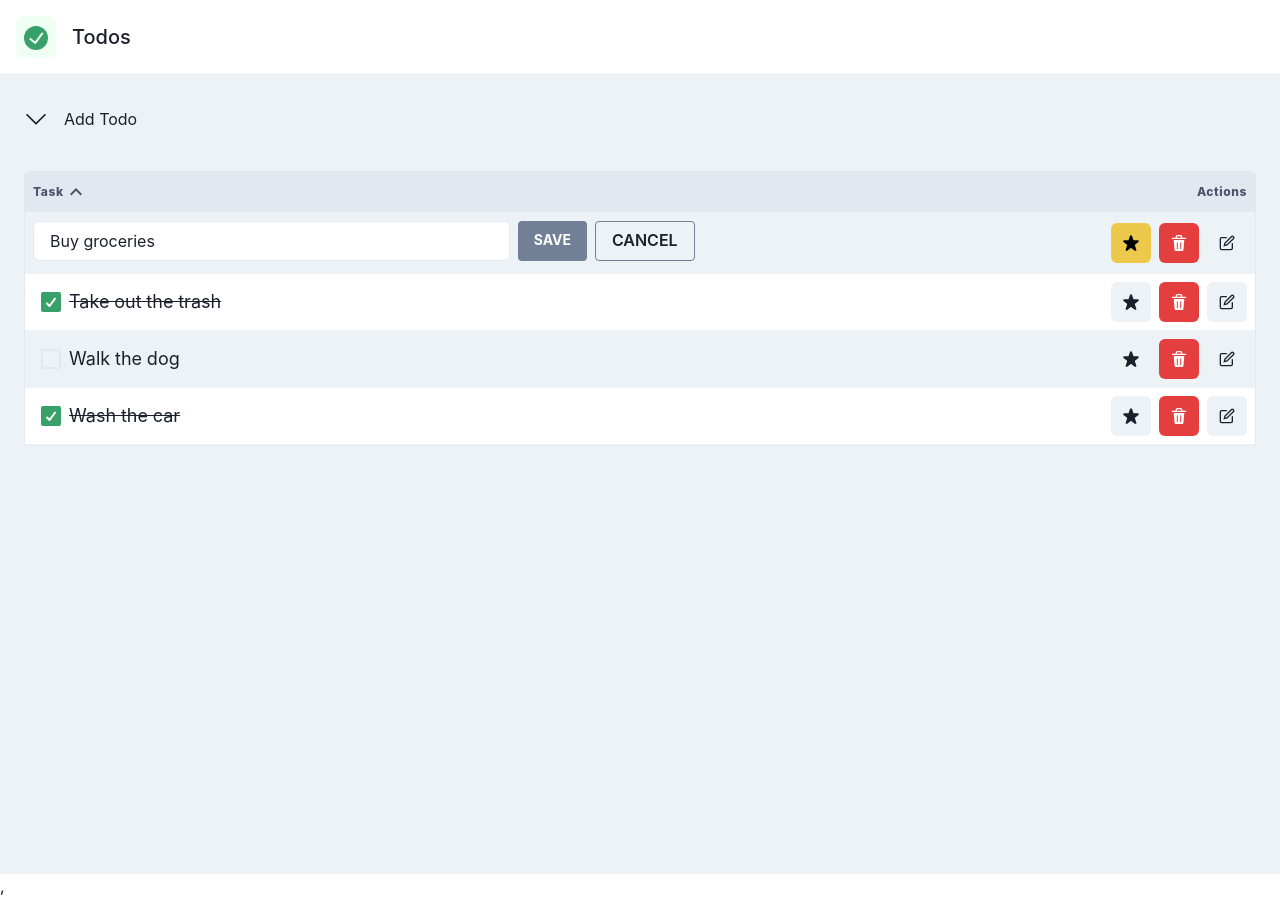
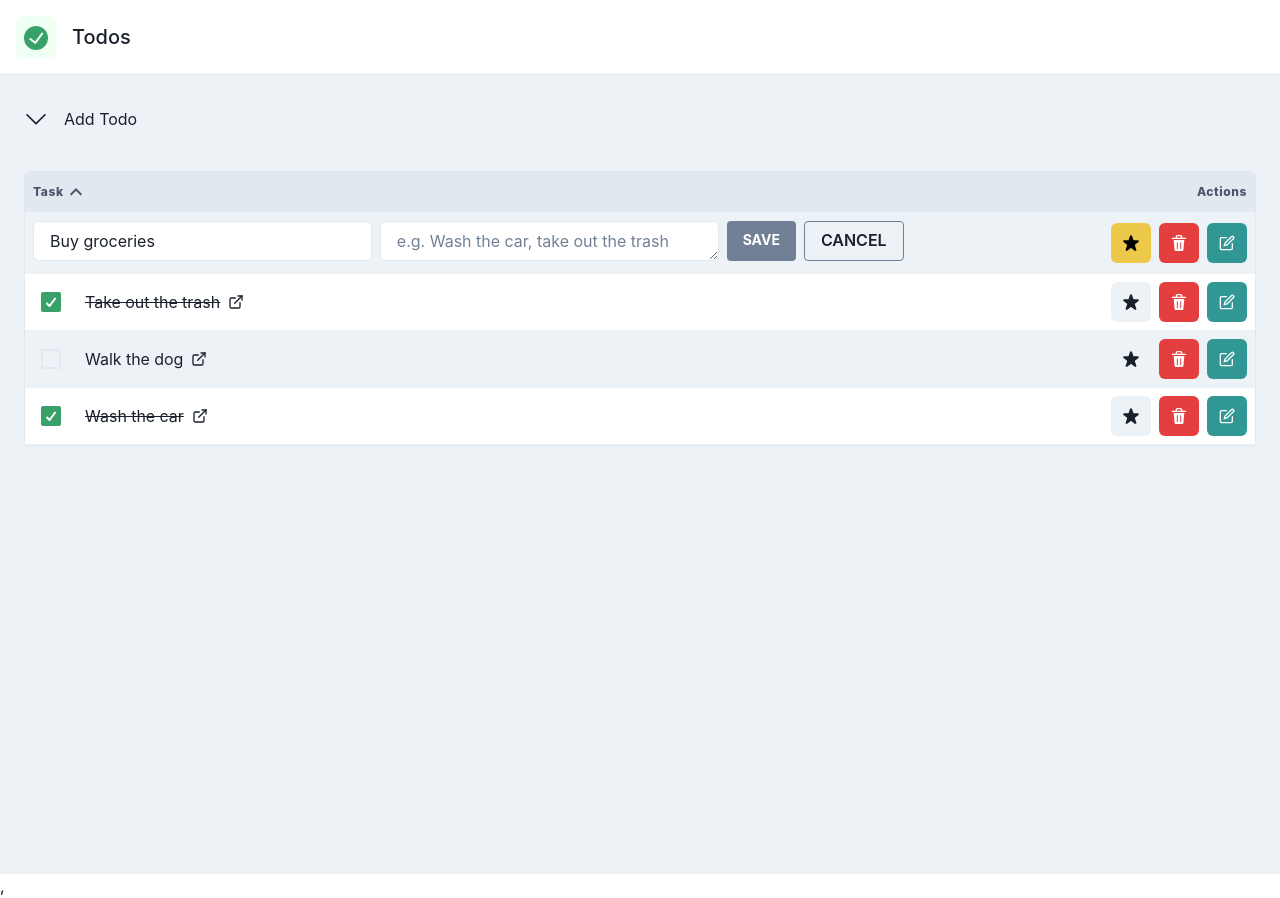
Before and after one commit to oscar-hustlebox/todo-app, a React app: page / in a window 1280 px wide. Both pictures are taken after a click on the button 1227 px from the left and 240 px from the top of the page. Built offline with nearby package versions, Linux system fonts and the light colour scheme.

Commit message:
feat: add new todo property 'description', text-area field and modal

```diff
--- /dev/null
+++ b/src/components/TodoForm/TextAreaField.tsx
@@ -0,0 +1,32 @@
+import { ReactElement } from 'react';
+import { Box, Heading, Textarea } from '@chakra-ui/react';
+import { useFormContext } from 'react-hook-form';
+
+type TextAreaFieldProps = {
+    name: string;
+    labelText: string;
+    placeholderText: string;
+    isInvalid: boolean;
+};
+
+export const TextAreaField = ({ name, labelText, placeholderText, isInvalid }: TextAreaFieldProps): ReactElement => {
+    const { register } = useFormContext();
+    return (
+        <Box>
+            {labelText && (
+                <Heading size="xs" fontWeight="light" mb={1}>
+                    {labelText}
+                </Heading>
+            )}
+            <Textarea
+                {...register(name)}
+                placeholder={placeholderText}
+                borderColor="gray.200"
+                backgroundColor="#FFFFFF"
+                errorBorderColor="red.300"
+                isInvalid={isInvalid}
+                minHeight="40px"
+            />
+        </Box>
+    );
+};
--- a/src/components/TodoForm/TodoForm.tsx
+++ b/src/components/TodoForm/TodoForm.tsx
@@ -11,10 +11,12 @@ import { InputField } from './InputField';
 import { SubmitButton } from './SubmitButton';
 import { CancelButton } from './CancelButton';
 import { ErrorMessage } from './ErrorMessage';
+import { TextAreaField } from './TextAreaField';
 
 export type FormValues = {
     name: string;
     isCompleted: boolean;
+    description?: string;
     favorite?: boolean;
 };
 
@@ -23,6 +25,7 @@ const schema = yup
     .object({
         name: yup.string().required(),
         isCompleted: yup.boolean().notRequired(),
+        description: yup.string().notRequired(),
         favorite: yup.boolean().notRequired(),
     })
     .required();
@@ -61,10 +64,16 @@ export const TodoForm = ({ todo, handleCancel }: TodoFormProps): ReactElement =>
     return (
         <FormProvider {...methods}>
             <form onSubmit={handleSubmit(onSubmit)}>
-                <SimpleGrid columns={{ base: 1, sm: 2 }} spacing={2} alignItems="center">
+                <SimpleGrid columns={{ base: 1, sm: 3 }} spacing={2} alignItems="center">
                     <InputField
                         name="name"
-                        labelText={todo ? '' : 'Name'}
+                        labelText={todo ? '' : 'Name *'}
+                        placeholderText="e.g. Wash the car, take out the trash"
+                        isInvalid={!!formState.errors.name}
+                    />
+                    <TextAreaField
+                        name="description"
+                        labelText={todo ? '' : 'Description (optional)'}
                         placeholderText="e.g. Wash the car, take out the trash"
                         isInvalid={!!formState.errors.name}
                     />
--- a/src/components/TodoListTable/TodoListItem/TodoListItem.tsx
+++ b/src/components/TodoListTable/TodoListItem/TodoListItem.tsx
@@ -1,6 +1,22 @@
-import React, { useState } from 'react';
-import { Flex, Td, Text, Tr, Checkbox, IconButton } from '@chakra-ui/react';
-import { DeleteIcon, EditIcon, StarIcon } from '@chakra-ui/icons';
+import { useState } from 'react';
+import {
+    Flex,
+    Td,
+    Text,
+    Tr,
+    Checkbox,
+    IconButton,
+    useDisclosure,
+    Modal,
+    ModalOverlay,
+    ModalContent,
+    ModalHeader,
+    ModalFooter,
+    ModalBody,
+    ModalCloseButton,
+} from '@chakra-ui/react';
+import { ExternalLinkIcon, DeleteIcon, EditIcon, StarIcon } from '@chakra-ui/icons';
+
 import { useDispatch } from 'react-redux';
 import { TodoState, removeTodo, favoriteTodo, toggleTodoComplete } from '../../../redux/slices/todos/slice';
 import { TodoForm } from '../../TodoForm/TodoForm';
@@ -10,25 +26,27 @@ type TodoListItemProps = { todo: TodoState };
 export const TodoListItem = ({ todo }: TodoListItemProps) => {
     const dispatch = useDispatch();
     const [selected, setSelected] = useState<TodoState | null>();
+    const { isOpen, onOpen, onClose } = useDisclosure();
 
     /* Checking if the selected todo is the same as the current todo. */
     const isSelected = selected?.id === todo.id;
 
     return (
+        <>
             <Tr>
                 <Td padding={2} overflow="hidden" wordBreak="break-word">
                     {selected?.id === todo.id ? (
                         <TodoForm todo={todo} handleCancel={() => setSelected(null)} />
                     ) : (
-                    <Flex gap={4}>
+                        <Flex gap={4} alignItems="center">
                             <Checkbox
                                 isChecked={todo.isComplete}
                                 onChange={() => dispatch(toggleTodoComplete(todo.id))}
                                 size="lg"
-                            width={'full'}
                                 colorScheme="green"
                                 padding={2}
-                        >
+                            />
+                            <Flex gap={2} alignItems="center">
                                 <Text
                                     {...(todo.isComplete
                                         ? { textDecorationColor: 'blackAlpha.500', textDecoration: 'line-through' }
@@ -36,7 +54,10 @@ export const TodoListItem = ({ todo }: TodoListItemProps) => {
                                 >
                                     {todo.name}
                                 </Text>
-                        </Checkbox>
+                                {todo?.description ? (
+                                    <ExternalLinkIcon onClick={onOpen} _hover={{ cursor: 'pointer' }} />
+                                ) : null}
+                            </Flex>
                         </Flex>
                     )}
                 </Td>
@@ -57,7 +78,7 @@ export const TodoListItem = ({ todo }: TodoListItemProps) => {
                             disabled={isSelected}
                         />
                         <IconButton
-                        colorScheme="gray"
+                            colorScheme="teal"
                             aria-label="edit todo"
                             icon={<EditIcon />}
                             onClick={() => setSelected(todo)}
@@ -66,5 +87,15 @@ export const TodoListItem = ({ todo }: TodoListItemProps) => {
                     </Flex>
                 </Td>
             </Tr>
+            <Modal onClose={onClose} isOpen={isOpen} isCentered>
+                <ModalOverlay />
+                <ModalContent>
+                    <ModalHeader>{todo.name}</ModalHeader>
+                    <ModalCloseButton />
+                    <ModalBody>{todo?.description}</ModalBody>
+                    <ModalFooter />
+                </ModalContent>
+            </Modal>
+        </>
     );
 };
--- a/src/components/TodoListTable/index.tsx
+++ b/src/components/TodoListTable/index.tsx
@@ -1,7 +1,6 @@
 import { useDispatch, useSelector } from 'react-redux';
 import { ChevronUpIcon, ChevronDownIcon } from '@chakra-ui/icons';
-import { Flex, Table, TableContainer, Tbody, Text, Th, Thead, Tr } from '@chakra-ui/react';
-
+import { Flex, Table, TableContainer, Tbody, Th, Thead, Text, Tr } from '@chakra-ui/react';
 import { sortByChanged } from '../../redux/slices/sortBy/slice';
 
 import { TodoListItems } from './TodoListItems/TodoListItems';
--- a/src/redux/slices/todos/slice.tsx
+++ b/src/redux/slices/todos/slice.tsx
@@ -5,6 +5,7 @@ export type TodoState = {
     id: string;
     name: string;
     isComplete: boolean;
+    description?: string;
     favorite: boolean;
 };
 
@@ -14,18 +15,21 @@ export const initialState: TodosState = [
     {
         id: uuidv4(),
         name: 'Walk the dog',
+        description: 'Take the dog for a walk around the block',
         isComplete: false,
         favorite: false,
     },
     {
         id: uuidv4(),
         name: 'Wash the car',
+        description: 'Wash the car with soap and water',
         isComplete: true,
         favorite: false,
     },
     {
         id: uuidv4(),
         name: 'Take out the trash',
+        description: 'Take out the trash to the curb',
         isComplete: true,
         favorite: false,
     },
```
Lines whose indentation alone changed are shown as unchanged.
